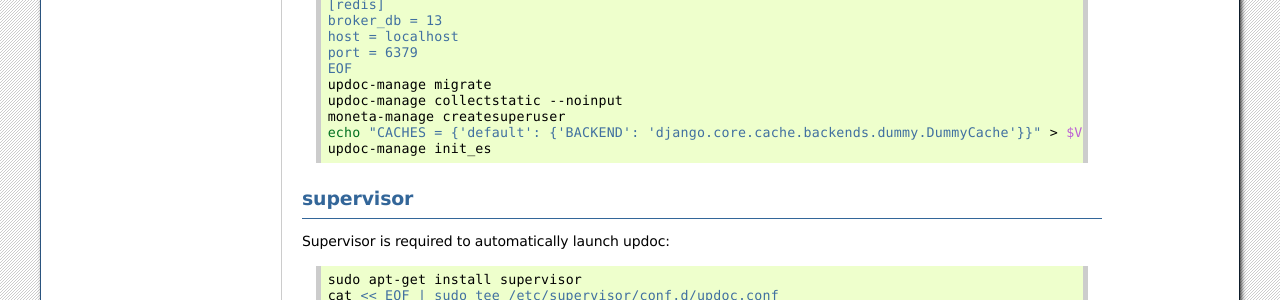
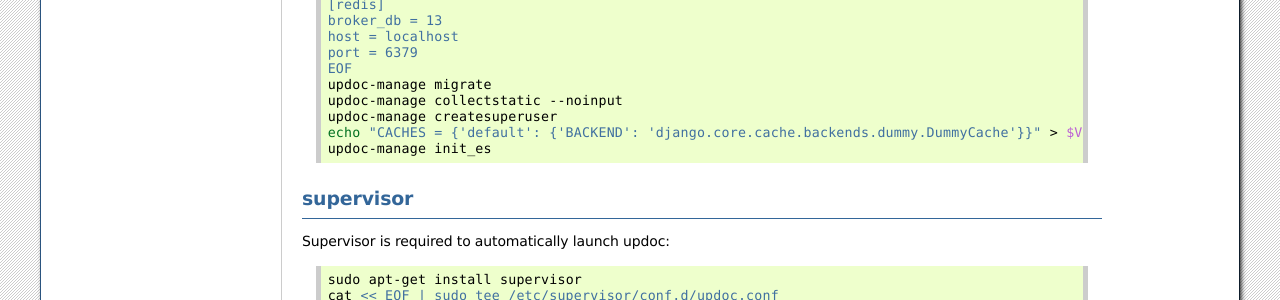
Before and after one commit to d9pouces/Updoc, a Sphinx documentation site: the page built from doc/source/installation.rst, in a window 1280 px wide and 900 px high, scrolled down 3748 px. Shown: the part 167-467 px from the top of the window. Built offline with Sphinx 7.4.7, drawn with Linux system fonts in a browser that asks for light colours.

```diff
--- a/doc/source/installation.rst
+++ b/doc/source/installation.rst
@@ -260,7 +260,7 @@
     EOF
     updoc-manage migrate
     updoc-manage collectstatic --noinput
-    moneta-manage createsuperuser
+    updoc-manage createsuperuser
     echo "CACHES = {'default': {'BACKEND': 'django.core.cache.backends.dummy.DummyCache'}}" > $VIRTUAL_ENV/etc/updoc/settings.py
     updoc-manage init_es
 
--- a/updoc/templates/updoc/dev/doc/source/installation.rst
+++ b/updoc/templates/updoc/dev/doc/source/installation.rst
@@ -13,7 +13,7 @@
             </Location>
 {% endblock %}
 
-{% block post_application %}    moneta-manage createsuperuser
+{% block post_application %}    updoc-manage createsuperuser
     echo "CACHES = {'default': {'BACKEND': 'django.core.cache.backends.dummy.DummyCache'}}" > $VIRTUAL_ENV/etc/updoc/settings.py
     updoc-manage init_es
 {% endblock %}
```
